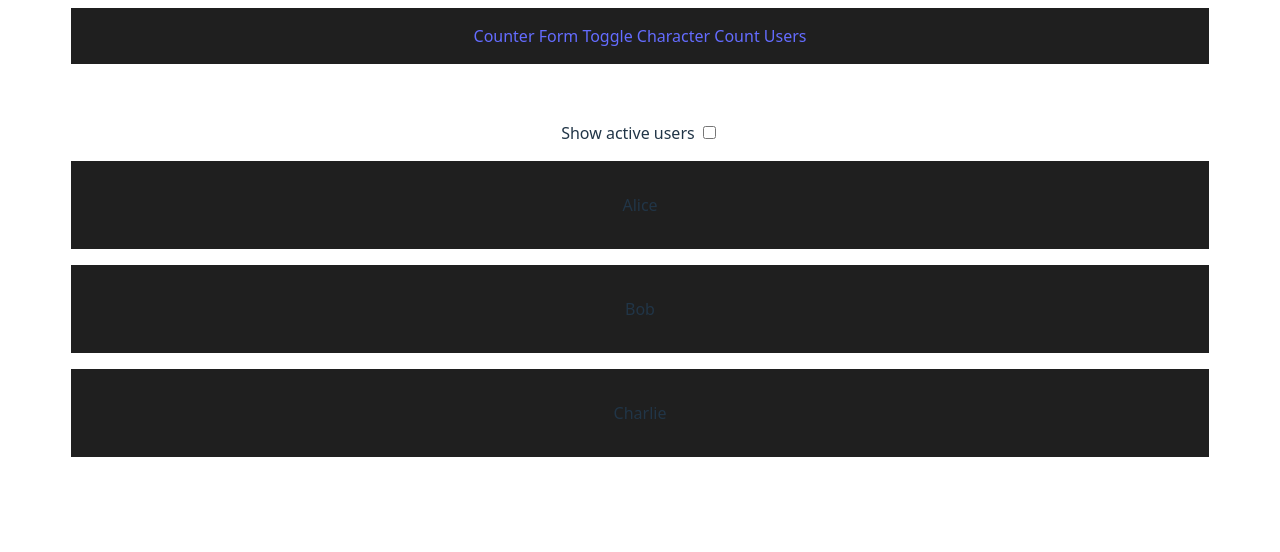
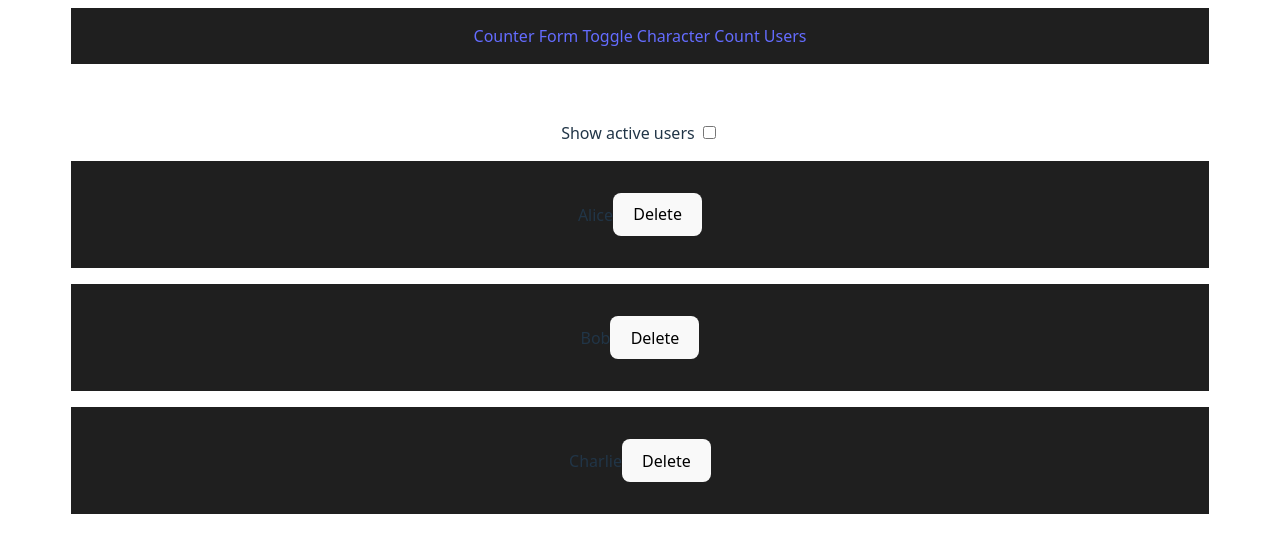
Before and after one commit to pinkdawn3/react-exercices, a React (Vite) app: page /users in a window 1280 px wide. Shown: the top 552 px of the page. Built offline with nearby package versions, Linux system fonts and the light colour scheme.

Commit message:
feat: added delete button to users

```diff
--- a/src/components/Users.tsx
+++ b/src/components/Users.tsx
@@ -9,12 +9,20 @@ function Users() {
   ];
 
   const [isActive, setIsActive] = useState(false);
+  const [data, setData] = useState(users);
+  const filteredUsers = isActive ? data.filter((user) => user.active) : data;
 
-  const filteredUsers = isActive ? users.filter((user) => user.active) : users;
+  console.log(filteredUsers, filteredUsers.length);
 
   const handleActive = () => {
     setIsActive((prev) => !prev);
   };
+
+  function handleRemove(id: number) {
+    const newList = data.filter((item) => item.id !== id);
+
+    setData(newList);
+  }
 
   return (
     <div className="component">
@@ -34,6 +42,13 @@ function Users() {
         filteredUsers.map((user) => (
           <p className="card" key={user.id}>
             {user.name}
+
+            <button
+              aria-label="delete button"
+              onClick={() => handleRemove(user.id)}
+            >
+              Delete
+            </button>
           </p>
         ))
       )}
```
